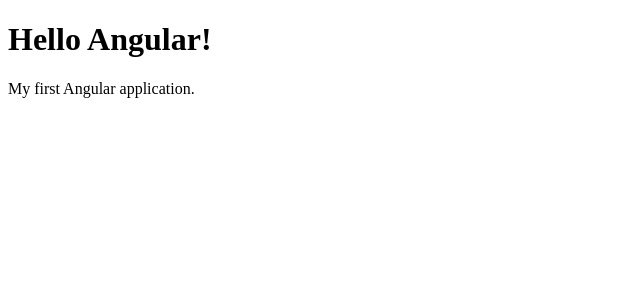
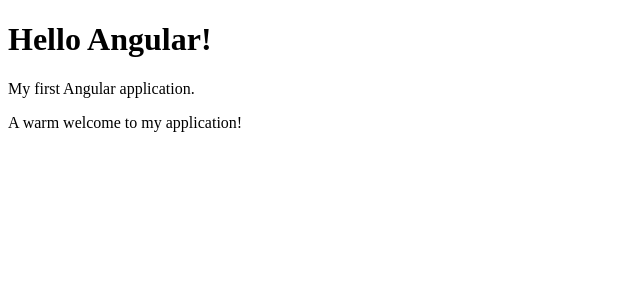
Before and after one commit to PAWAN-KUMAR-BHAVANASI/hello-angular, an Angular app: page / in a window 1280 px wide. Shown: the top 300 px of the page, without its empty margins (0-640 px from the left). Built offline with nearby package versions, Linux system fonts and the light colour scheme.

Commit message:
Update Angular welcome message

```diff
--- a/src/app/app.html
+++ b/src/app/app.html
@@ -1,4 +1,5 @@
 <div class="container">
   <h1>Hello Angular!</h1>
   <p>My first Angular application.</p>
+  <p>A warm welcome to my application!</p>
 </div>
```
